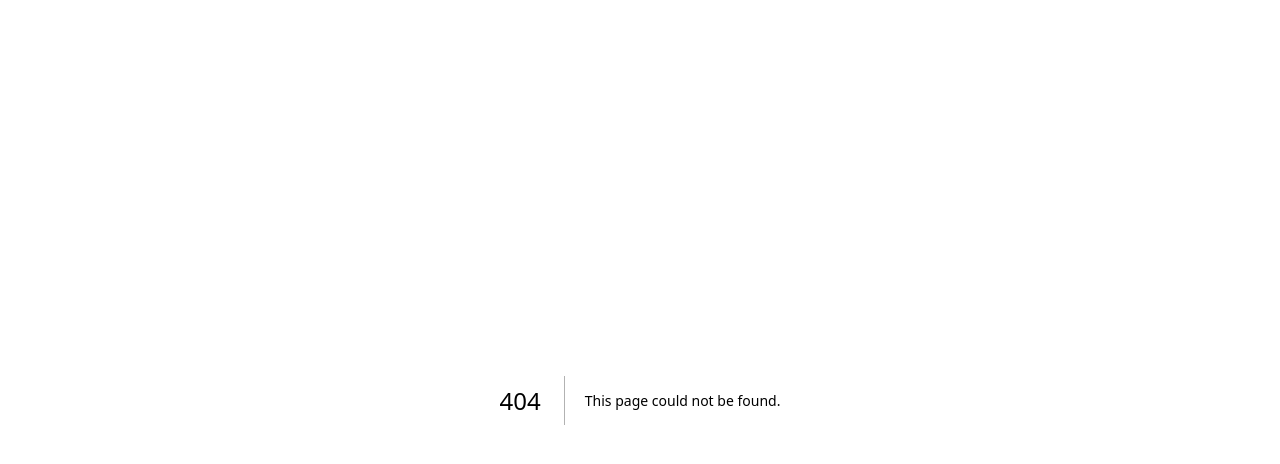
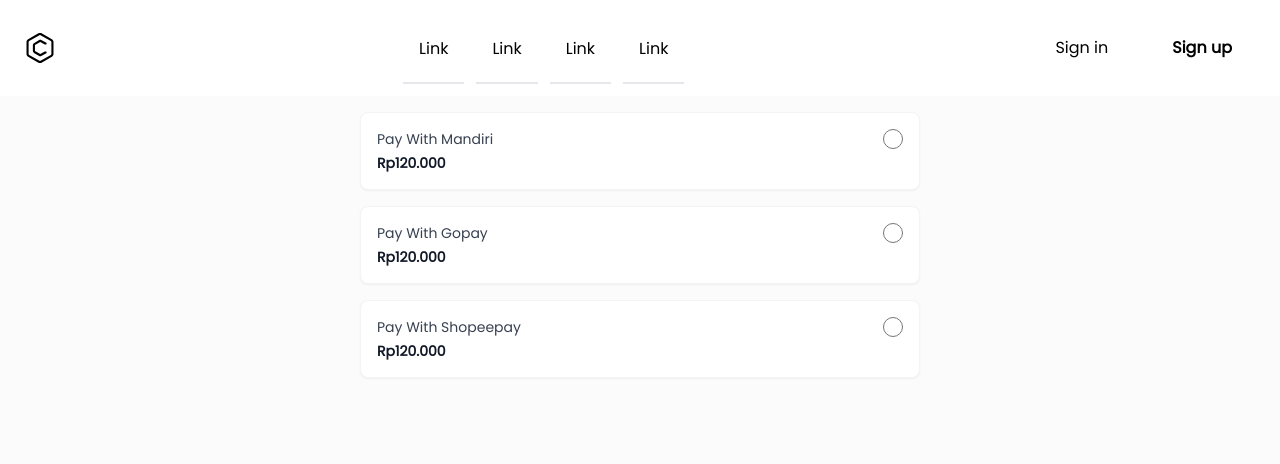
Before and after one commit to PamanAleph/Train-Ticket, a Next.js app: page /payment in a window 1280 px wide. Before the commit this address had no page. Shown: the top 464 px of the page. Built offline with nearby package versions, Linux system fonts and the light colour scheme.

Commit message:
add new components and folder

```diff
--- /dev/null
+++ b/src/app/(main)/payment/page.tsx
@@ -0,0 +1,14 @@
+import PaymentRadio from '@/components/payment/PaymentRadio'
+import React from 'react'
+
+function page() {
+  return (
+    <section className='max-w-xl mx-auto px-2'>
+    <PaymentRadio title='Mandiri' price={120}/>
+    <PaymentRadio title='Gopay' price={120}/>
+    <PaymentRadio title='Shopeepay' price={120}/>
+    </section>
+  )
+}
+
+export default page
--- /dev/null
+++ b/src/app/(main)/payment/status/paget.tsx
@@ -0,0 +1,9 @@
+import React from 'react'
+
+function paget() {
+  return (
+    <div>paget</div>
+  )
+}
+
+export default paget
--- /dev/null
+++ b/src/components/payment/PaymentRadio.tsx
@@ -0,0 +1,43 @@
+import Image from "next/image";
+import React from "react";
+
+interface PaymentRadioProps {
+    title: string;
+    checked?: boolean;
+    price: number;
+}
+
+function PaymentRadio({ title, checked, price }: PaymentRadioProps) {
+    return (
+        <div>
+            <fieldset className="space-y-4">
+                <legend className="sr-only">Payment Options</legend>
+
+                <div>
+                    <label
+                        htmlFor={`${title.toLowerCase()}`}
+                        className="flex cursor-pointer justify-between gap-4 rounded-lg border border-gray-100 bg-white p-4 text-sm font-medium shadow-sm hover:border-gray-200 has-[:checked]:border-blue-500 has-[:checked]:ring-1 has-[:checked]:ring-blue-500"
+                    >
+
+                        <div>
+                            <p className="text-gray-700"> Pay With {title}</p>
+
+                            <p className="mt-1 text-gray-900 font-semibold">Rp{price.toFixed(3)}</p>
+                        </div>
+
+                        <input
+                            type="radio"
+                            name="PaymentOption"
+                            value={title.toLowerCase()}
+                            id={title.toLowerCase()}
+                            className="size-5 border-gray-300 text-blue-500"
+                            checked={checked}
+                        />
+                    </label>
+                </div>
+            </fieldset>
+        </div>
+    );
+}
+
+export default PaymentRadio;
```
